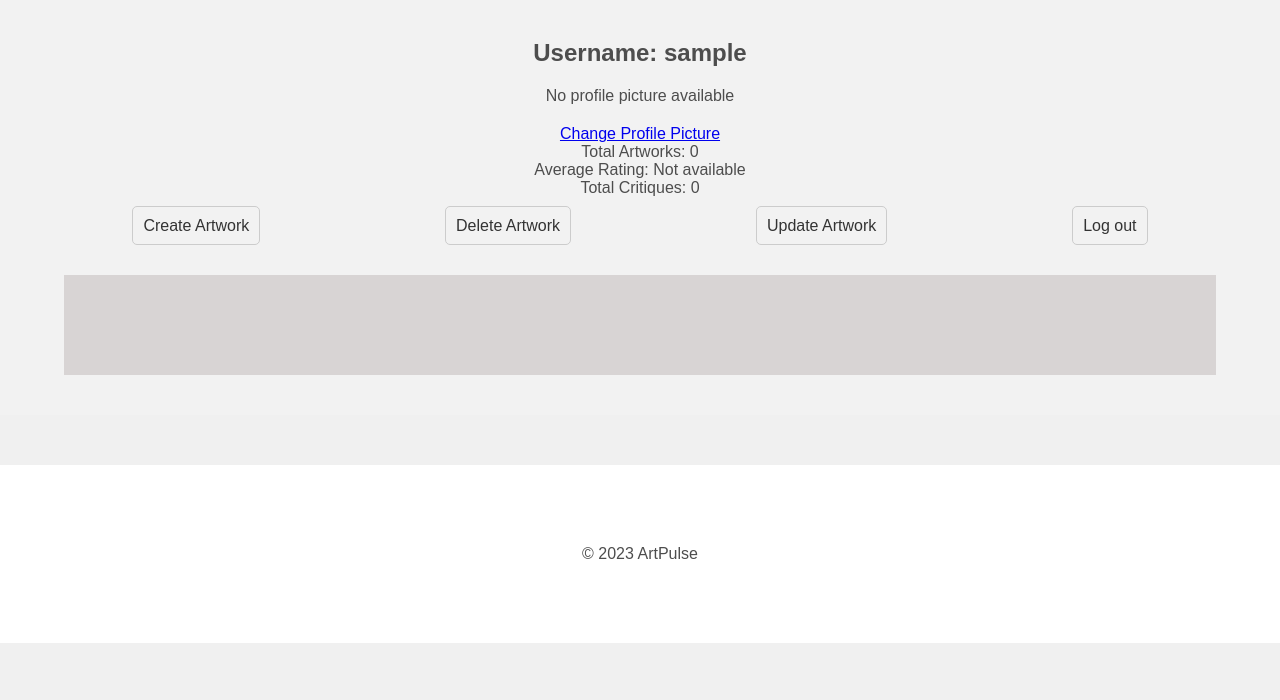
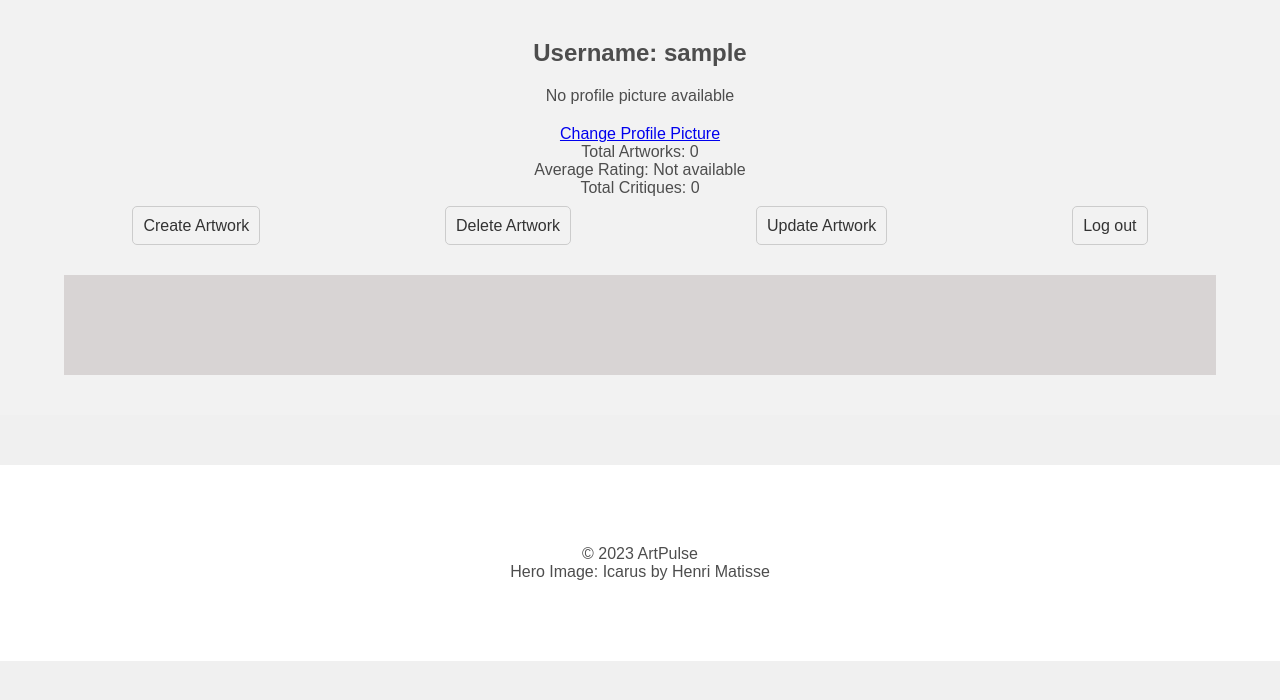
Before and after one commit to Aria-vero-s/artpulse, a Django app: page /account/ in a window 1280 px wide. Shown: the part 51-751 px from the top of the page. Run offline with Django 3.2, Linux system fonts and the light colour scheme; the visitor is signed in with stand-in values (Sample User, id 1); data comes from the database, SQL or seed files in the repository; data that the repository does not hold is empty.

Commit message:
updated readme file

```diff
--- a/templates/base.html
+++ b/templates/base.html
@@ -27,6 +27,7 @@
 
     <footer>
         <p>&copy; 2023 ArtPulse</p>
+        <p>Hero Image: Icarus by Henri Matisse</p>
     </footer>
 
 </body>
```
Also changed, not shown: README.md, media/mockup.png (added).
